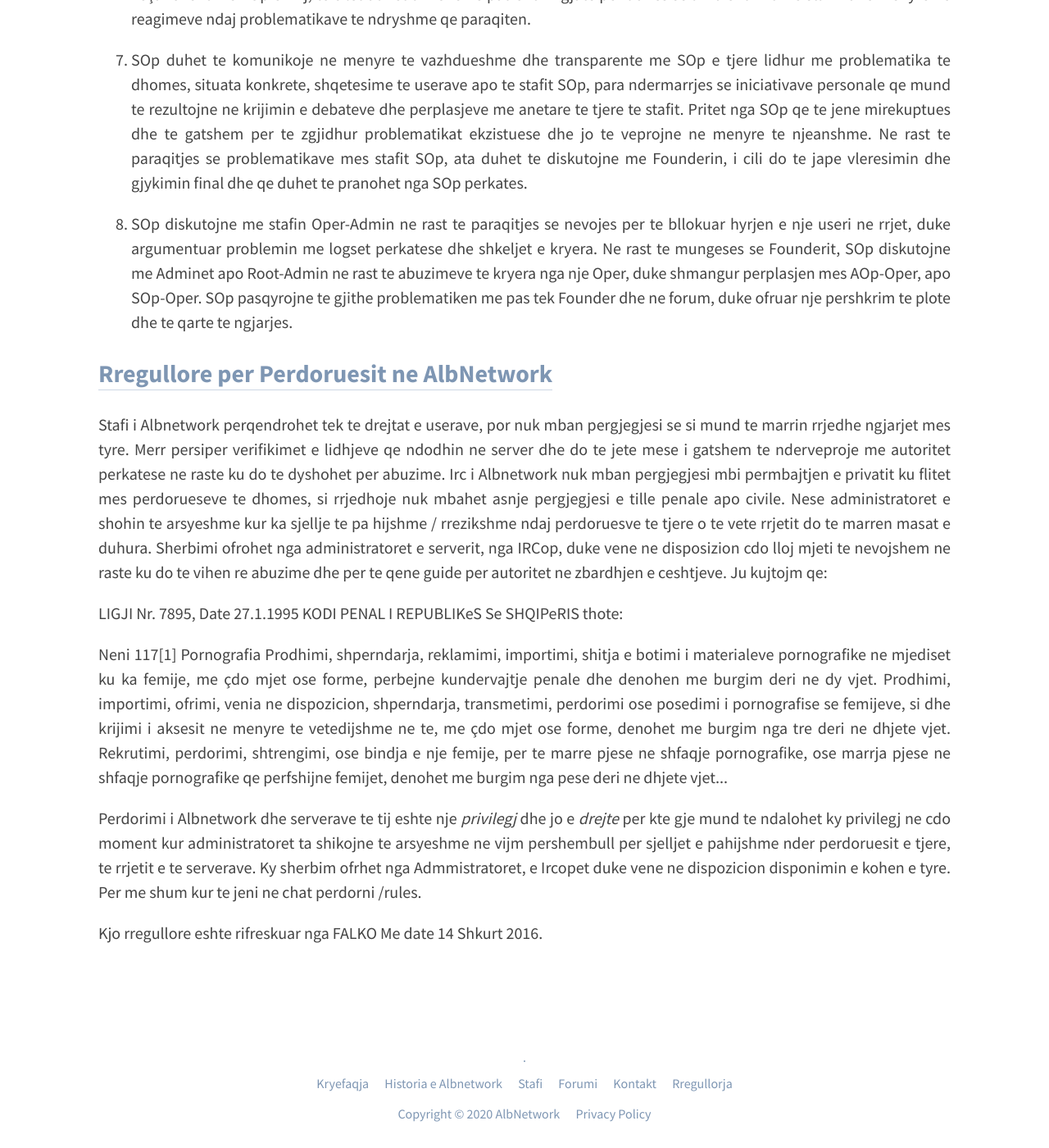
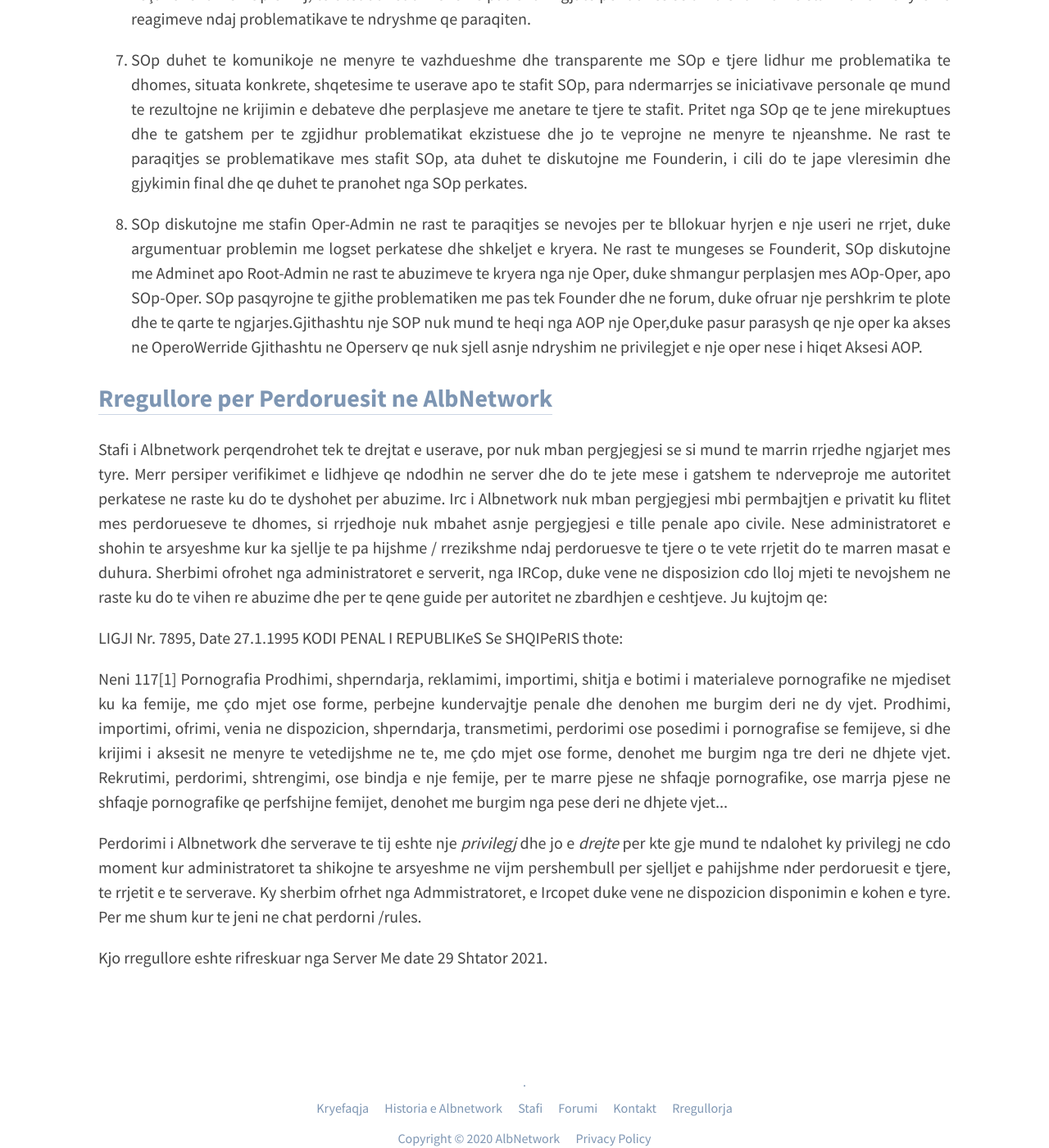
Before and after one commit to AlbnetworkOrg/albnetworkorg.github.io, a Jekyll site: the page built from rregullorja.md, in a window 1280 px wide and 1400 px high, scrolled down 5076 px. Shown: the whole window at 82% size. Built offline with Jekyll 4.4.1, drawn with Linux system fonts in a browser that asks for light colours.

Commit message:
Update rregullorja.md

```diff
--- a/rregullorja.md
+++ b/rregullorja.md
@@ -116,7 +116,7 @@
 
 7. SOp duhet te komunikoje ne menyre te vazhdueshme dhe transparente me SOp e tjere lidhur me problematika te dhomes, situata konkrete, shqetesime te userave apo te stafit SOp, para ndermarrjes se iniciativave personale qe mund te rezultojne ne krijimin e debateve dhe perplasjeve me anetare te tjere te stafit. Pritet nga SOp qe te jene mirekuptues dhe te gatshem per te zgjidhur problematikat ekzistuese dhe jo te veprojne ne menyre te njeanshme. Ne rast te paraqitjes se problematikave mes stafit SOp, ata duhet te diskutojne me Founderin, i cili do te jape vleresimin dhe gjykimin final dhe qe duhet te pranohet nga SOp perkates.
 
-8. SOp diskutojne me stafin Oper-Admin ne rast te paraqitjes se nevojes per te bllokuar hyrjen e nje useri ne rrjet, duke argumentuar problemin me logset perkatese dhe shkeljet e kryera. Ne rast te mungeses se Founderit, SOp diskutojne me Adminet apo Root-Admin ne rast te abuzimeve te kryera nga nje Oper, duke shmangur perplasjen mes AOp-Oper, apo SOp-Oper. SOp pasqyrojne te gjithe problematiken me pas tek Founder dhe ne forum, duke ofruar nje pershkrim te plote dhe te qarte te ngjarjes.
+8. SOp diskutojne me stafin Oper-Admin ne rast te paraqitjes se nevojes per te bllokuar hyrjen e nje useri ne rrjet, duke argumentuar problemin me logset perkatese dhe shkeljet e kryera. Ne rast te mungeses se Founderit, SOp diskutojne me Adminet apo Root-Admin ne rast te abuzimeve te kryera nga nje Oper, duke shmangur perplasjen mes AOp-Oper, apo SOp-Oper. SOp pasqyrojne te gjithe problematiken me pas tek Founder dhe ne forum, duke ofruar nje pershkrim te plote dhe te qarte te ngjarjes.Gjithashtu nje SOP nuk mund te heqi nga AOP nje Oper,duke pasur parasysh qe nje oper ka akses ne OperoWerride Gjithashtu ne Operserv qe nuk sjell asnje ndryshim ne privilegjet e nje oper nese i hiqet Aksesi AOP.
 
 <p><a name="Rregullorja#Perdoruesit"></a></p>
 <h1><a href="#Rregullorja#Perdoruesit">Rregullore per Perdoruesit ne AlbNetwork</a></h1>
@@ -133,4 +133,4 @@
 
 Perdorimi i Albnetwork dhe serverave te tij eshte nje *privilegj* dhe jo e *drejte* per kte gje mund te ndalohet ky privilegj ne cdo moment kur administratoret ta shikojne te arsyeshme ne vijm pershembull per sjelljet e pahijshme nder perdoruesit e tjere, te rrjetit e te serverave. Ky sherbim ofrhet nga Admmistratoret, e Ircopet duke vene ne dispozicion disponimin e kohen e tyre. Per me shum kur te jeni ne chat perdorni /rules.
 
-Kjo rregullore eshte rifreskuar nga FALKO Me date 14 Shkurt 2016.
+Kjo rregullore eshte rifreskuar nga Server Me date 29 Shtator 2021.
```
